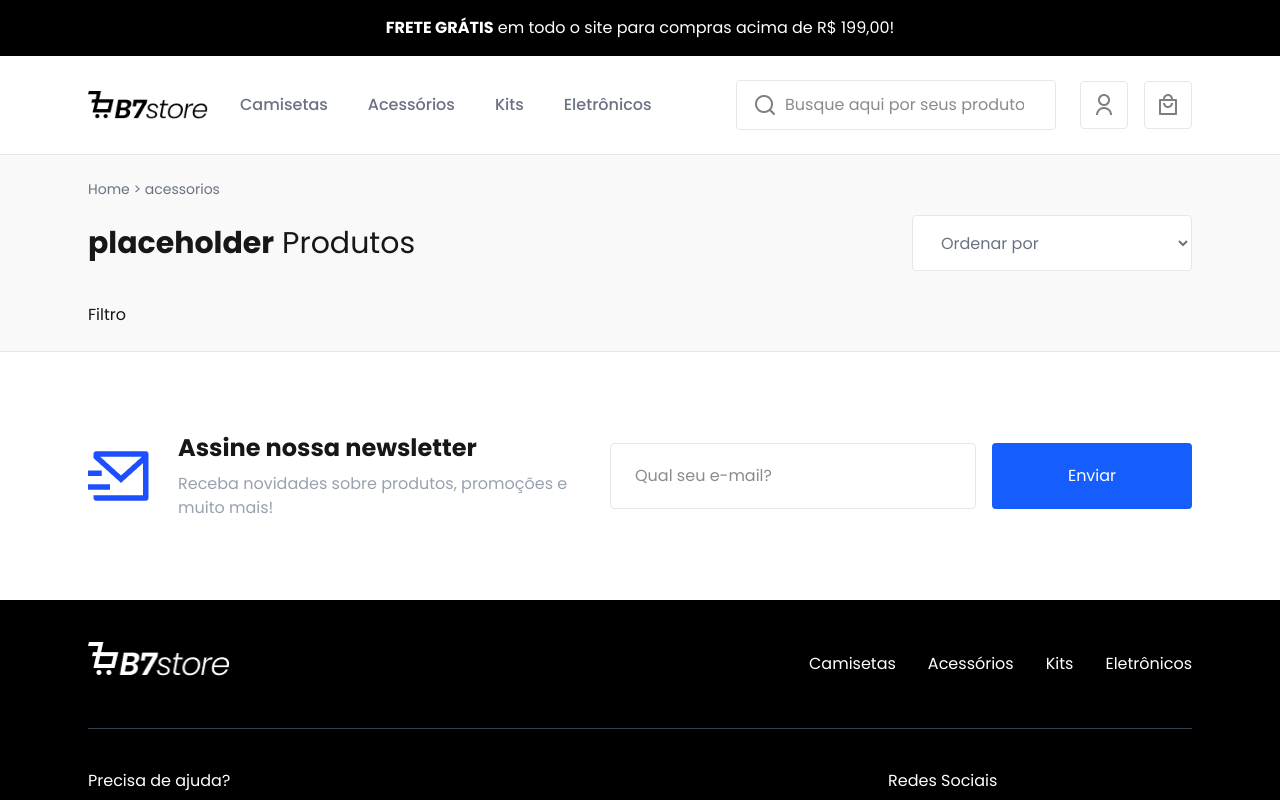
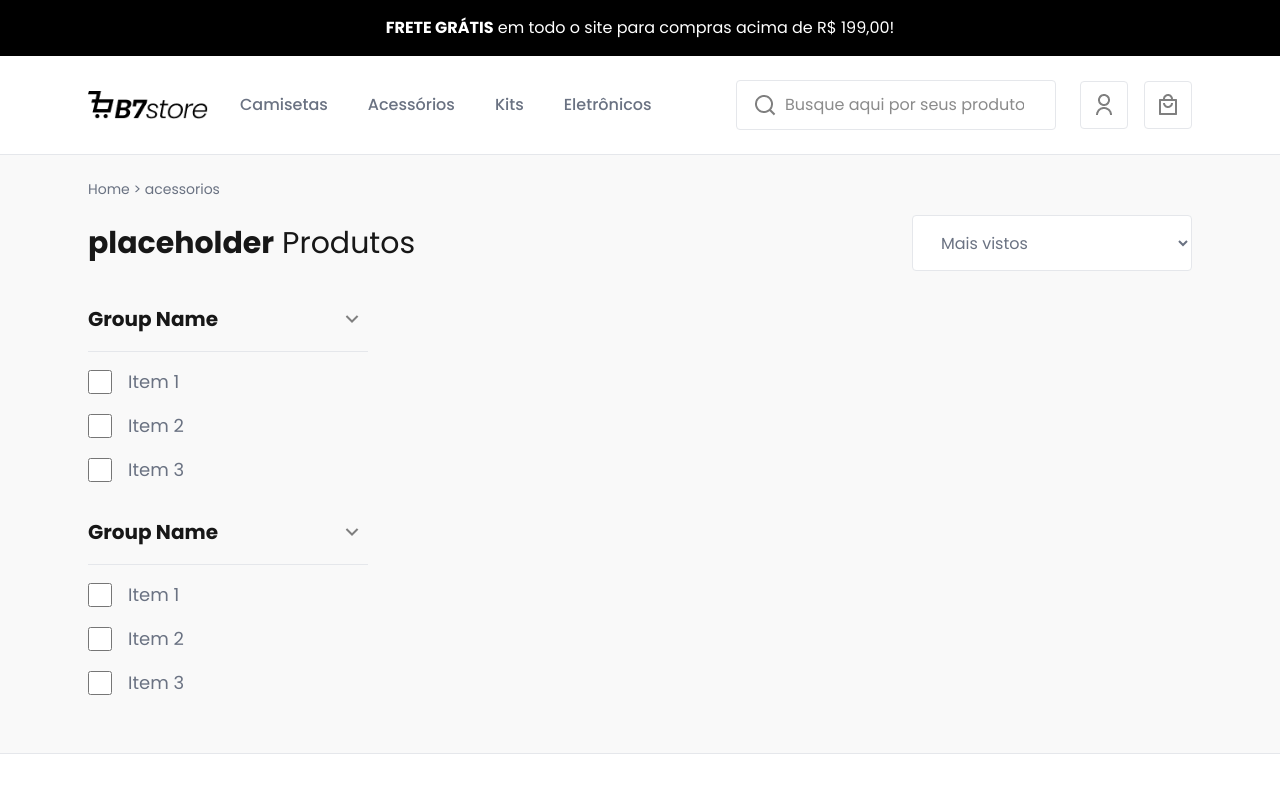
Before and after one commit to Nixwzy/b7store, a Next.js app: page /categories/acessorios in a window 1280 px wide. Shown: the top 800 px of the page. Built offline with nearby package versions, Linux system fonts and the light colour scheme.

Commit message:
feat(filter-group): implement FilterGroup and FilterGroupItem components for enhanced product filtering

```diff
--- /dev/null
+++ b/src/components/categories/filter-group-item.tsx
@@ -0,0 +1,18 @@
+type Props = {
+  id: number;
+  label: string;
+};
+
+export const FilterGroupItem = ({id, label}: Props) => {
+  return (
+    <div className="flex gap-4 items-center mt-4">
+      <input id={`item-${id}`} className="size-6 cursor-pointer" type="checkbox" />
+      <label
+        htmlFor={`item-${id}`}
+        className="text-lg text-gray-500 cursor-pointer hover:text-blue-500"
+      >
+        {label}
+      </label>
+    </div>
+  );
+};
--- /dev/null
+++ b/src/components/categories/filter-group.tsx
@@ -0,0 +1,34 @@
+'use client';
+import Image from 'next/image';
+import { FilterGroupItem } from './filter-group-item';
+import { useState } from 'react';
+
+export const FilterGroup = () => {
+  const [isOpen, setIsOpen] = useState(true);
+  return (
+    <div className="mb-8">
+      <div className="flex justify-between items-center border-b border-gray-200 pb-4">
+        <div className="flex-1 font-bold text-xl">Group Name</div>
+        <div
+          onClick={() => setIsOpen(!isOpen)}
+          className="size-8 flex justify-center items-center cursor-pointer"
+        >
+          <Image
+            src={'/assets/ui/arrow-up-s-line.png'}
+            alt=""
+            width={24}
+            height={24}
+            className={`transform ${isOpen ? 'rotate-180' : 'rotate-270'} transition-transform`}
+          />
+        </div>
+      </div>
+      <div
+        className={`overflow-y-hidden ${isOpen ? 'max-h-96' : 'max-h-0'} transition-all`}
+      >
+        <FilterGroupItem id={1} label={'Item 1'} />
+        <FilterGroupItem id={2} label={'Item 2'} />
+        <FilterGroupItem id={3} label={'Item 3'} />
+      </div>
+    </div>
+  );
+};
--- a/src/components/categories/product-list-filter.tsx
+++ b/src/components/categories/product-list-filter.tsx
@@ -1,9 +1,17 @@
 'use client';
 
-import { useState } from 'react';
+import { useQueryString } from '@/hooks/use-querystring';
+import { ChangeEvent, useState } from 'react';
+import { FilterGroup } from './filter-group';
 
 export const ProductListFilter = () => {
+  const queryString = useQueryString();
   const [isFilterOpen, setIsFilterOpen] = useState(false);
+  const order = queryString.get('order') ?? 'views';
+  const handleOrderChange = (e: ChangeEvent<HTMLSelectElement>) => {
+    queryString.set('order', e.target.value);
+  };
+
   return (
     <div>
       <div className="flex flex-col gap-6 md:flex-row justify-between items-start md:items-center">
@@ -11,8 +19,14 @@ export const ProductListFilter = () => {
           <strong>placeholder</strong> Produtos
         </div>
         <div className="w-full md:max-w-70 flex flex-row gap-5">
-          <select className="h-14 flex-1 flex items-center px-6 bg-white border border-gray-200 rounded-sm text-gray-500">
-            <option>Ordenar por</option>
+          <select
+            defaultValue={order}
+            onChange={handleOrderChange}
+            className="h-14 flex-1 flex items-center px-6 bg-white border border-gray-200 rounded-sm text-gray-500"
+          >
+            <option value="views">Mais vistos</option>
+            <option value="price">Preço</option>
+            <option value="sales">Mais vendidos</option>
           </select>
           <div
             onClick={() => setIsFilterOpen(!isFilterOpen)}
@@ -27,7 +41,8 @@ export const ProductListFilter = () => {
         <div
           className={`flex-1 md:max-w-70 ${isFilterOpen ? 'block' : 'hidden'} md:block`}
         >
-          Filtro
+          <FilterGroup />
+          <FilterGroup />
         </div>
         <div className="flex-1 grid grid-cols-1 md:grid-cols-3"></div>
       </div>
```
Also changed, not shown: public/assets/ui/arrow-up-s-line.png (renamed from public/assets/ui/arrow-left-s-line.png).
